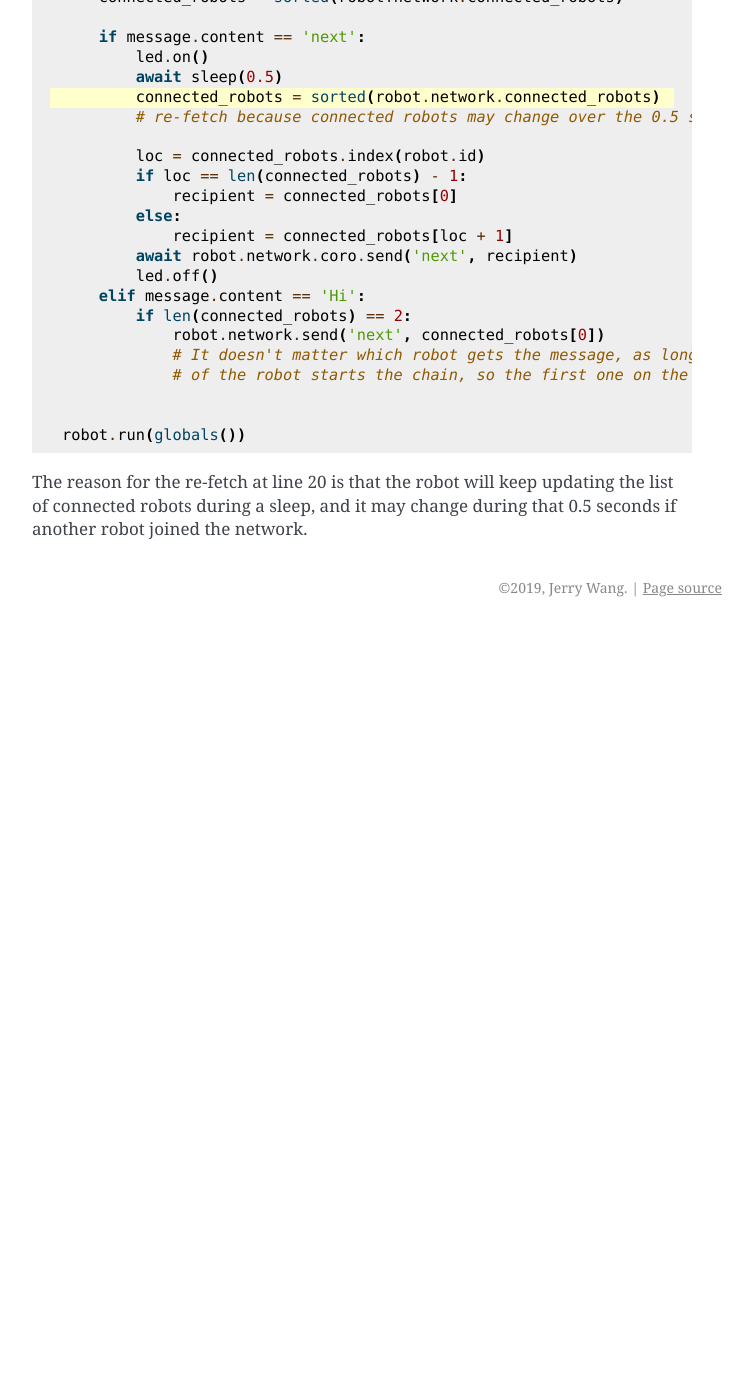
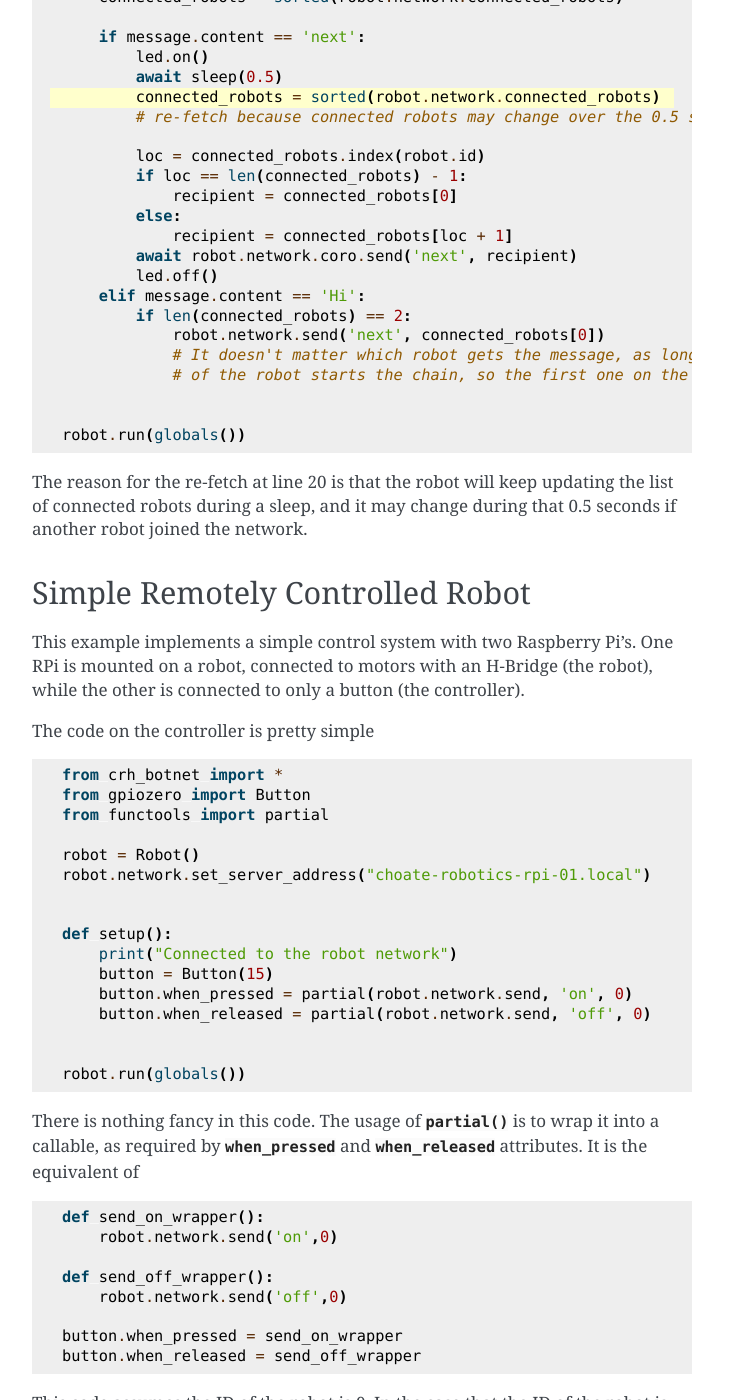
Before and after one commit to jeriewang/crh-botnet, a Sphinx documentation site: the page built from docs/examples.rst, in a window 1280 px wide and 1400 px high, scrolled down 1963 px. Shown: the whole window, without its empty margins (388-1141 px from the left). Built offline with Sphinx 7.4.7, drawn with Linux system fonts in a browser that asks for light colours; before the commit the page ends 2590 px from its top, so only the background shows below that; some of the changed text lies outside the part shown.

Commit message:
Updated Documentations

```diff
--- a/docs/conf.py
+++ b/docs/conf.py
@@ -1,17 +1,6 @@
-# Configuration file for the Sphinx documentation builder.
-#
-# This file only contains a selection of the most common options. For a full
-# list see the documentation:
-# http://www.sphinx-doc.org/en/master/config
-
-# -- Path setup --------------------------------------------------------------
-
-# If extensions (or modules to document with autodoc) are in another directory,
-# add these directories to sys.path here. If the directory is relative to the
-# documentation root, use os.path.abspath to make it absolute, like shown here.
-#
 import os
 import sys
+
 sys.path.insert(0, os.path.abspath('../'))
 from crh_botnet import __version__
 
@@ -20,58 +9,43 @@ from crh_botnet import __version__
 project = 'CRH BotNet'
 copyright = '2019, Jerry Wang'
 author = 'Jerry Wang'
-
-# The full version, including alpha/beta/rc tags
 release = __version__
-
 
 # -- General configuration ---------------------------------------------------
 
-# Add any Sphinx extension module names here, as strings. They can be
-# extensions coming with Sphinx (named 'sphinx.ext.*') or your custom
-# ones.
 extensions = [
-	'sphinx.ext.autodoc',
-	'sphinx.ext.intersphinx',
-	'sphinx_sitemap'
+    'sphinx.ext.autodoc',
+    'sphinx.ext.intersphinx',
+    'sphinx_sitemap'
 ]
 
-autodoc_member_order='bysource'
-#autoclass_content='both'
+autodoc_member_order = 'bysource'
+# autoclass_content='both'
 
-# Add any paths that contain templates here, relative to this directory.
 templates_path = ['_templates']
-
-# List of patterns, relative to source directory, that match files and
-# directories to ignore when looking for source files.
-# This pattern also affects html_static_path and html_extra_path.
 exclude_patterns = ['_build', 'Thumbs.db', '.DS_Store']
-
 
 # -- Options for HTML output -------------------------------------------------
 
-# The theme to use for HTML and HTML Help pages.  See the documentation for
-# a list of builtin themes.
-#
 html_theme = 'alabaster'
 html_theme_options = {
-	'show_powered_by':False,
-	'canonical_url':'docs.jerrywang.website/crh-botnet/',
-	'analytics_id':'UA-115911413-2',
-	'github_user':'pkqxdd',
-	'github_repo': 'crh-botnet',
-	'github_button':'true',
-	'github_type':'star',
-	'github_count':'false'
+    'show_powered_by': False,
+    'canonical_url'  : 'docs.jerrywang.website/crh-botnet/',
+    'analytics_id'   : 'UA-115911413-2',
+    'github_user'    : 'pkqxdd',
+    'github_repo'    : 'crh-botnet',
+    'github_button'  : 'true',
+    'github_type'    : 'star',
+    'github_count'   : 'false'
 }
-html_baseurl='https://docs.jerrywang.website/crh-botnet/'
+html_baseurl = 'https://docs.jerrywang.website/crh-botnet/'
+html_static_path = ['_static', '_static/custom.css']
 
-# Add any paths that contain custom static files (such as style sheets) here,
-# relative to this directory. They are copied after the builtin static files,
-# so a file named "default.css" will overwrite the builtin "default.css".
-html_static_path = ['_static','_static/custom.css']
+intersphinx_mapping = {
+    'python'  : ('https://docs.python.org/3', None),
+    'gpiozero': ('https://gpiozero.readthedocs.io/en/stable/', None)
+}
 
-intersphinx_mapping = {'python': ('https://docs.python.org/3', None)}
 
 def setup(app):
-	app.add_stylesheet('custom.css')
+    app.add_stylesheet('custom.css')
--- a/docs/examples.rst
+++ b/docs/examples.rst
@@ -3,13 +3,13 @@
 Examples
 ========
 
-For all examples, it is assumed that the server is ran with
+For all the examples here, it is assumed that the server is ran with
 
 .. code-block:: bash
 
     sudo python3.7 -m crh_botnet.server -p 80
 
-and that it is addressed with :code:`choate-robotics-rpi-01.local`. Please
+and that it is addressable by :code:`choate-robotics-rpi-01.local`. Please
 adjust as necessary.
 
 Say Hi To Another Robot
@@ -47,3 +47,37 @@ robots.
 The reason for the re-fetch at line 20 is that the robot will keep updating
 the list of connected robots during a sleep, and it may change during that
 0.5 seconds if another robot joined the network.
+
+Simple Remotely Controlled Robot
+--------------------------------
+
+This example implements a simple control system with two Raspberry Pi's. One
+RPi is mounted on a robot, connected to motors with an H-Bridge (the robot), while
+the other is connected to only a button (the controller).
+
+The code on the controller is pretty simple
+
+.. literalinclude:: examples/button_control_controller.py
+
+There is nothing fancy in this code. The usage of :func:`~functools.partial` is
+to wrap it into a callable, as required by :attr:`~gpiozero.Button.when_pressed`
+and :attr:`~gpiozero.Button.when_released` attributes. It is the equivalent of
+
+.. code-block::
+
+    def send_on_wrapper():
+        robot.network.send('on',0)
+
+    def send_off_wrapper():
+        robot.network.send('off',0)
+
+    button.when_pressed = send_on_wrapper
+    button.when_released = send_off_wrapper
+
+This code assumes the ID of the robot is 0. In the case that the ID of the
+robot is unknown, you should consider using :meth:`~crh_botnet.network.RobotNetwork.broadcast`.
+
+The code on the robot side looks slightly more complicated, but the most of it
+is initializing the H-Bridge. The rest of them should be pretty self-explanatory.
+
+.. literalinclude:: examples/button_controls_drive.py
--- /dev/null
+++ b/docs/examples/button_control_controller.py
@@ -0,0 +1,16 @@
+from crh_botnet import *
+from gpiozero import Button
+from functools import partial
+
+robot = Robot()
+robot.network.set_server_address("choate-robotics-rpi-01.local")
+
+
+def setup():
+    print("Connected to the robot network")
+    button = Button(15)
+    button.when_pressed = partial(robot.network.send, 'on', 0)
+    button.when_released = partial(robot.network.send, 'off', 0)
+
+
+robot.run(globals())
--- /dev/null
+++ b/docs/examples/button_controls_drive.py
@@ -0,0 +1,32 @@
+from crh_botnet import *
+import gpiozero
+
+robot = Robot()
+robot.network.set_server_address('choate-robotics-rpi-01.local')
+
+motor_left = gpiozero.PWMOutputDevice(17)
+motor_right = gpiozero.PWMOutputDevice(18)
+
+H_left_1 = gpiozero.DigitalOutputDevice(22)
+H_left_2 = gpiozero.DigitalOutputDevice(23)
+
+H_right_1 = gpiozero.DigitalOutputDevice(26)
+H_right_2 = gpiozero.DigitalOutputDevice(20)
+
+
+def setup():
+    print("Connected to the robot network")
+    H_left_1.on()
+    H_right_1.on()
+
+
+def on_message(message):
+    if message == 'on':
+        motor_left.value = 0.75
+        motor_right.value = 0.75
+    elif message == 'off':
+        motor_left.value = 0
+        motor_right.value = 0
+
+
+robot.run(globals())
```
